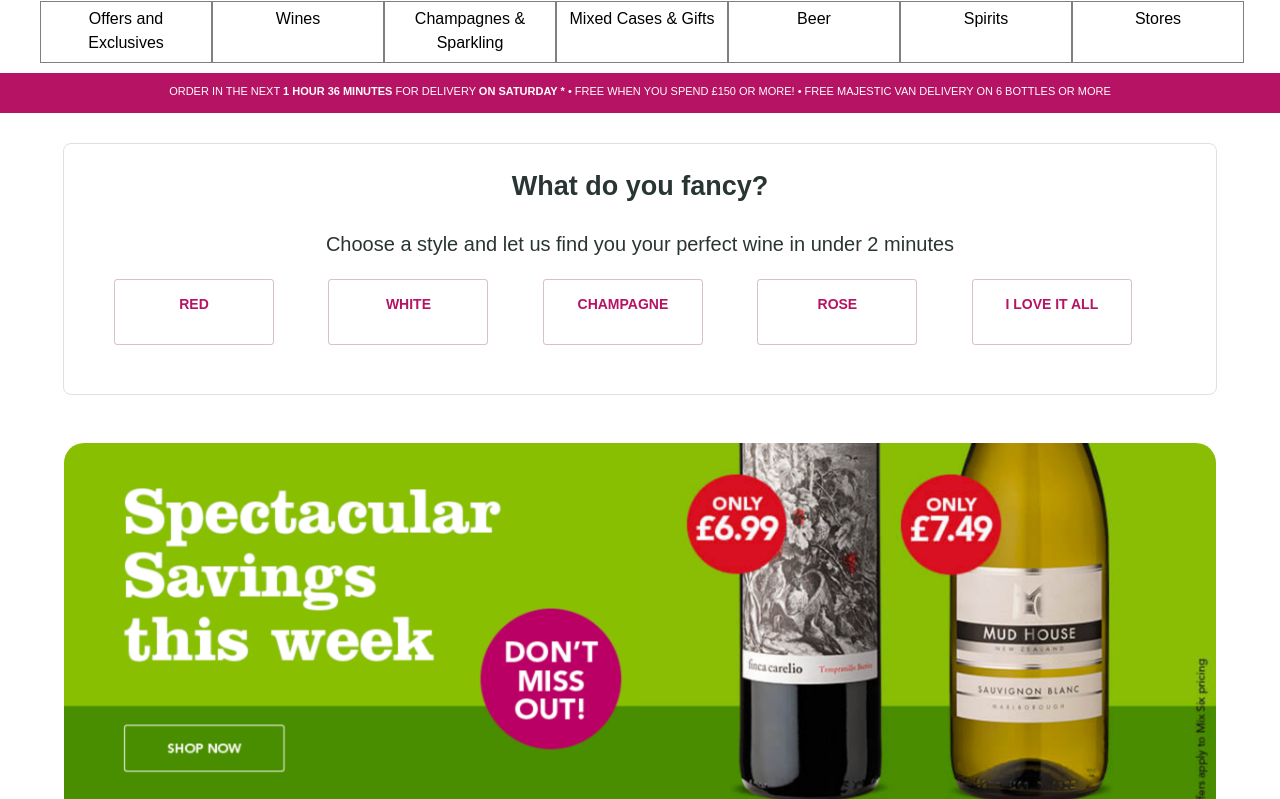
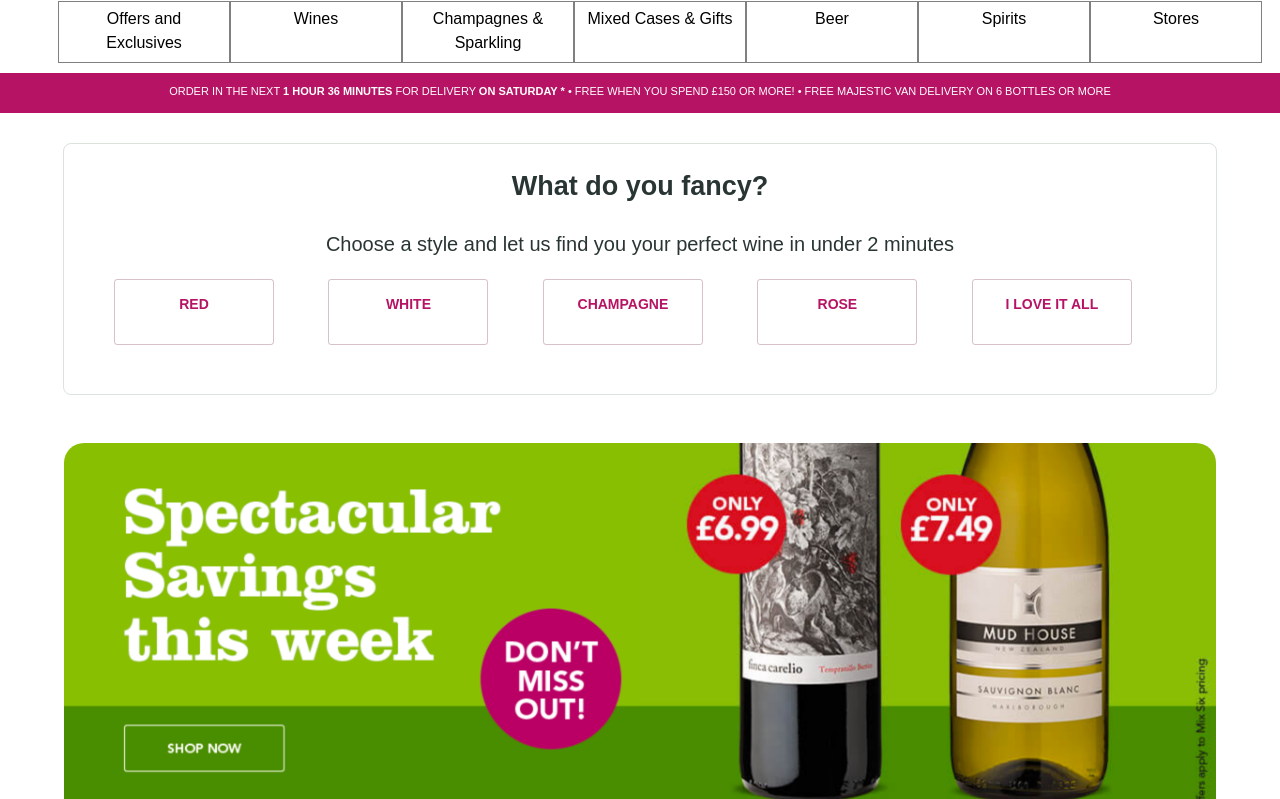
Before and after one commit to whatcodehaveyougit/majesticWineClone, a plain HTML site: page index.html in a window 1280 px wide. Shown: the part 59-858 px from the top of the page. Drawn offline with Linux system fonts and the light colour scheme.

Commit message:
Update maj.wines.css

```diff
--- a/maj.wines.css
+++ b/maj.wines.css
@@ -72,6 +72,11 @@ nav {
   font-family: Arial, sans-serif;
   text-transform: capitalize;
   font-weight: 800;
+}
+
+#nav-contain ul {
+    display: flex;
+    justify-content: center;
 }
 
 ul {
```
